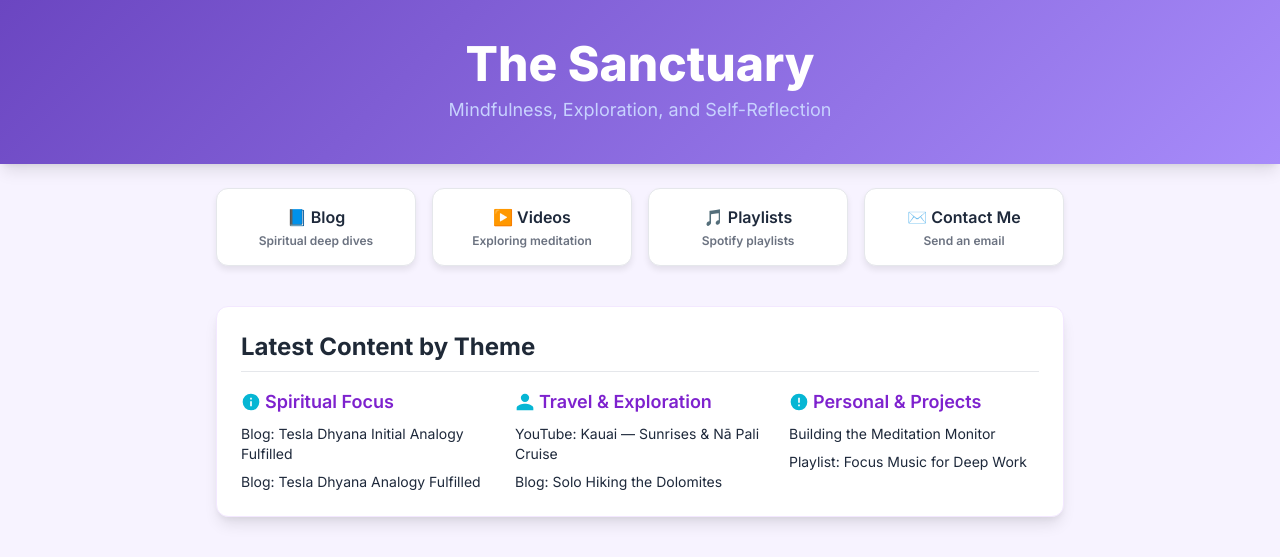
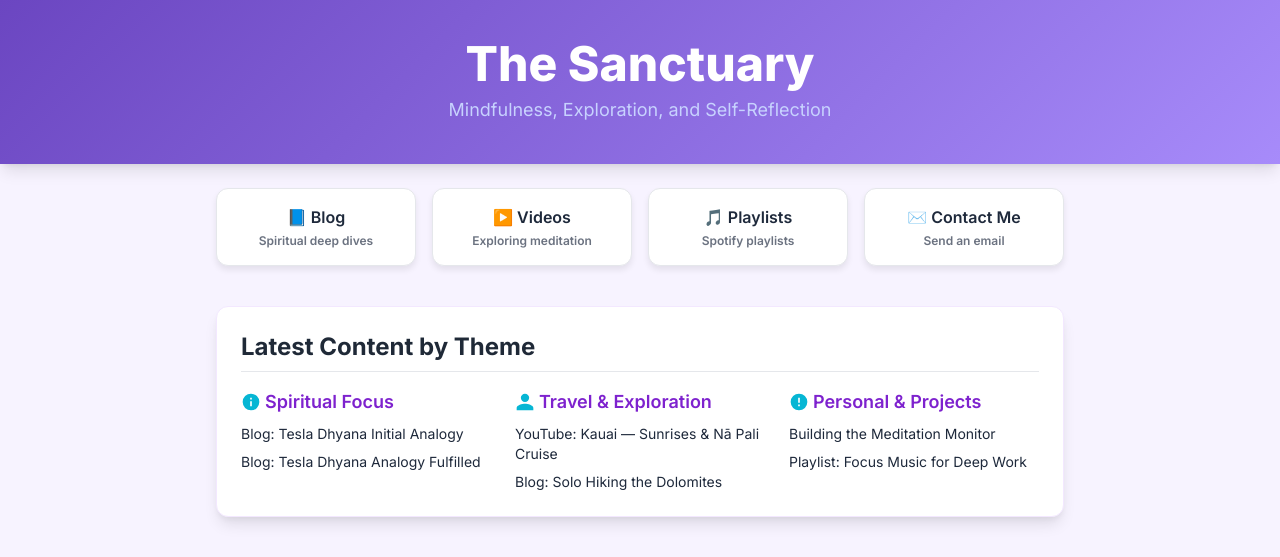
Before and after one commit to godzillaborland-arch/TheSanctuary, a plain HTML site: page index.html in a window 1280 px wide. Shown: the top 557 px of the page. Drawn offline with nearby package versions, Linux system fonts and the light colour scheme.

Commit message:
Update index.html

```diff
--- a/index.html
+++ b/index.html
@@ -67,7 +67,7 @@
             Spiritual Focus
           </h3>
           <ul class="space-y-2">
-            <li><a class="hover:text-cyan-600" href="https://quantumviewpoint.blogspot.com/2025/08/guru-purnima-offering.html">Blog: Tesla Dhyana Initial Analogy Fulfilled</a></li>
+            <li><a class="hover:text-cyan-600" href="https://quantumviewpoint.blogspot.com/2025/08/guru-purnima-offering.html">Blog: Tesla Dhyana Initial Analogy</a></li>
             <li><a class="hover:text-cyan-600" href="https://quantumviewpoint.blogspot.com/2025/10/tesla-dhyana-analogy-fulfilled.html">Blog: Tesla Dhyana Analogy Fulfilled</a></li>
           </ul>
         </div>
```
